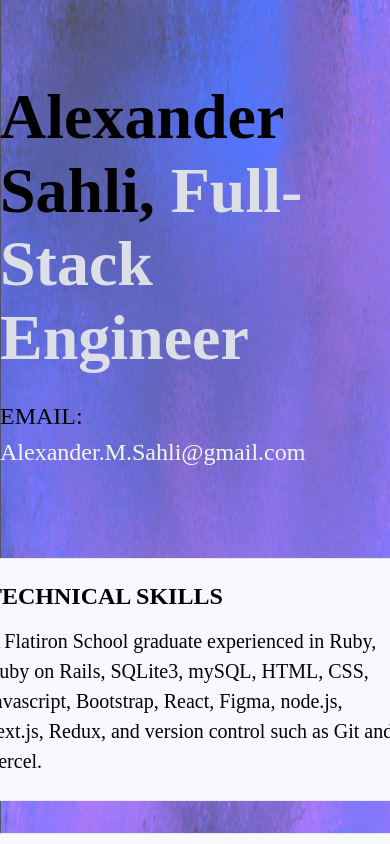
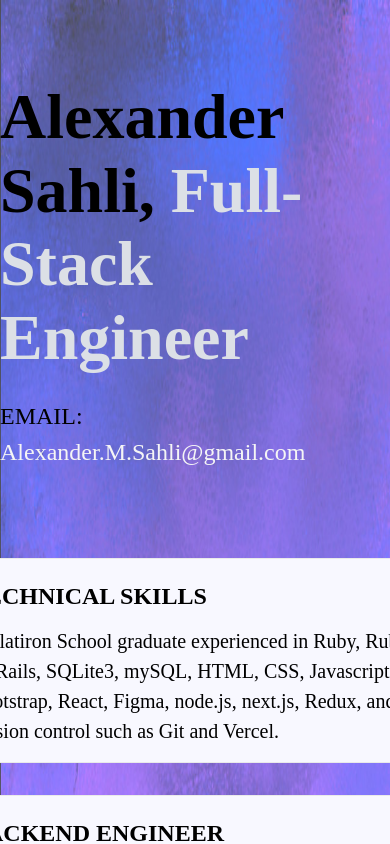
Before and after one commit to d1yr/amsfse, a Next.js app: page / in a window 390 px wide. Shown: the top 844 px of the page. Built offline with nearby package versions, Linux system fonts and the light colour scheme.

Commit message:
more mobile friendly

```diff
--- a/styles/Home.module.css
+++ b/styles/Home.module.css
@@ -82,8 +82,8 @@
 }
 
 .card {
-  margin: 1rem;
-  padding: 1.5rem;
+  margin: 1rem 0 1rem 0;
+  padding: 1.5rem 1rem 1rem 1.5rem;
   text-align: left;
   color: inherit;
   text-decoration: none;
```
